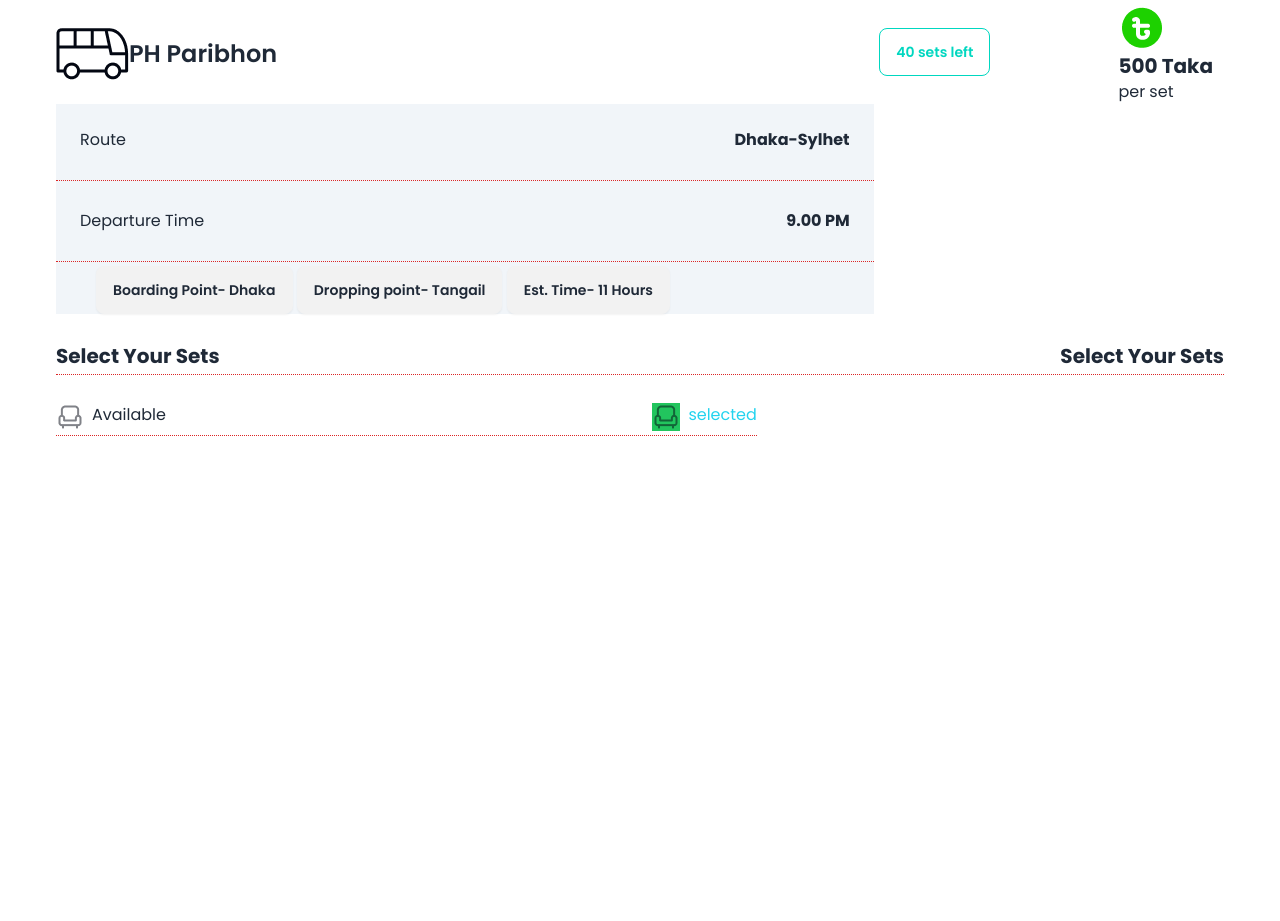
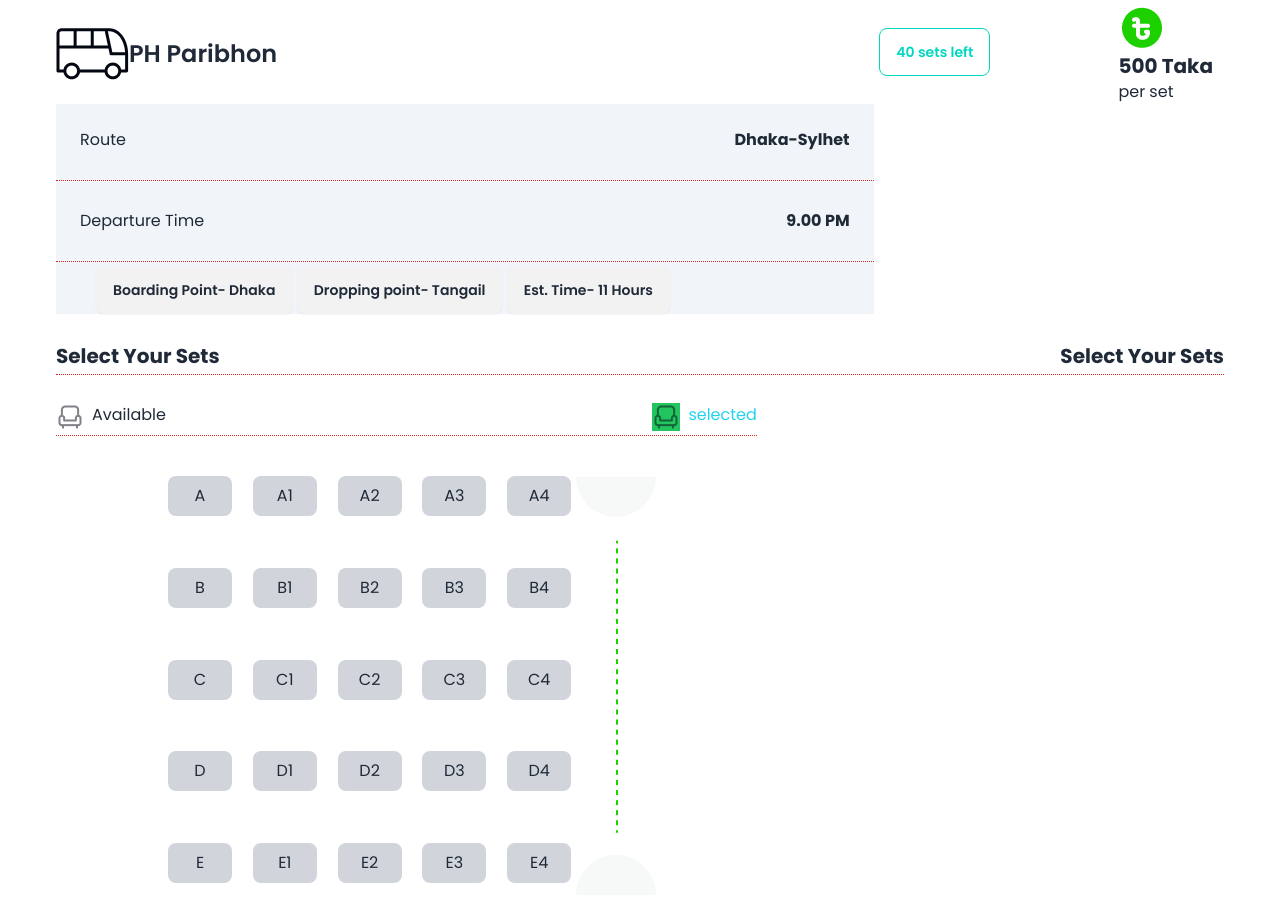
Before and after one commit to rajib-6311/Bus-Train-Ticket-Booking-Js, a plain HTML site: page index.html in a window 1280 px wide. Shown: the part 1374-2295 px from the top of the page. Before the commit the page ends 1922 px from the top, so only its background shows below. Drawn offline with nearby package versions, Linux system fonts and the light colour scheme.

Commit message:
bus sit updated

```diff
--- a/index.html
+++ b/index.html
@@ -4,6 +4,8 @@
     <meta charset="UTF-8">
     <meta name="viewport" content="width=device-width, initial-scale=1.0">
     <title>Bus-Train-Ticket-Booking-Js</title>
+    <!-- CSS link -->
+    <link rel="stylesheet" href="css/style.css">
     <!-- daisyUI CSS file + Tailwind CSS CDN  -->
     <link href="https://cdn.jsdelivr.net/npm/daisyui@4.7.2/dist/full.min.css" rel="stylesheet" type="text/css" />
     <script src="https://cdn.tailwindcss.com"></script>
@@ -217,7 +219,42 @@
             </div>
             <hr class="flex-grow border-dotted border-red-600 my-1 w-[60%]">
           </section>
+        <!-- Ticket button -->
+        <section class="my-10">
+          <div class="flex gap-6">
+            <div class="grid grid-cols-5 gap-10 w-96 text-center ml-28">
+              <p class="w-16 h-10 bg-gray-300 pt-2 rounded-lg">A</p>
+              <p class="w-16 h-10 bg-gray-300 pt-2 rounded-lg">A1</p>
+              <p class="w-16 h-10 bg-gray-300 pt-2 rounded-lg">A2</p>
+              <p class="w-16 h-10 bg-gray-300 pt-2 rounded-lg">A3</p>
+              <p class="w-16 h-10 bg-gray-300 pt-2 rounded-lg">A4</p>
+              <p class="w-16 h-10 bg-gray-300 pt-2 rounded-lg">B</p>
+              <p class="w-16 h-10 bg-gray-300 pt-2 rounded-lg">B1</p>
+              <p class="w-16 h-10 bg-gray-300 pt-2 rounded-lg">B2</p>
+              <p class="w-16 h-10 bg-gray-300 pt-2 rounded-lg">B3</p>
+              <p class="w-16 h-10 bg-gray-300 pt-2 rounded-lg">B4</p>
+              <p class="w-16 h-10 bg-gray-300 pt-2 rounded-lg">C</p>
+              <p class="w-16 h-10 bg-gray-300 pt-2 rounded-lg">C1</p>
+              <p class="w-16 h-10 bg-gray-300 pt-2 rounded-lg">C2</p>
+              <p class="w-16 h-10 bg-gray-300 pt-2 rounded-lg">C3</p>
+              <p class="w-16 h-10 bg-gray-300 pt-2 rounded-lg">C4</p>
+              <p class="w-16 h-10 bg-gray-300 pt-2 rounded-lg">D</p>
+              <p class="w-16 h-10 bg-gray-300 pt-2 rounded-lg">D1</p>
+              <p class="w-16 h-10 bg-gray-300 pt-2 rounded-lg">D2</p>
+              <p class="w-16 h-10 bg-gray-300 pt-2 rounded-lg">D3</p>
+              <p class="w-16 h-10 bg-gray-300 pt-2 rounded-lg">D4</p>
+              <p class="w-16 h-10 bg-gray-300 pt-2 rounded-lg">E</p>
+              <p class="w-16 h-10 bg-gray-300 pt-2 rounded-lg">E1</p>
+              <p class="w-16 h-10 bg-gray-300 pt-2 rounded-lg">E2</p>
+              <p class="w-16 h-10 bg-gray-300 pt-2 rounded-lg">E3</p>
+              <p class="w-16 h-10 bg-gray-300 pt-2 rounded-lg">E4</p>
+            </div>
+            <div>
+              <img src="images/info-devider.png" alt="">
+            </div>
+          </div>
 
+        </section>
     </main>
 
 
```
